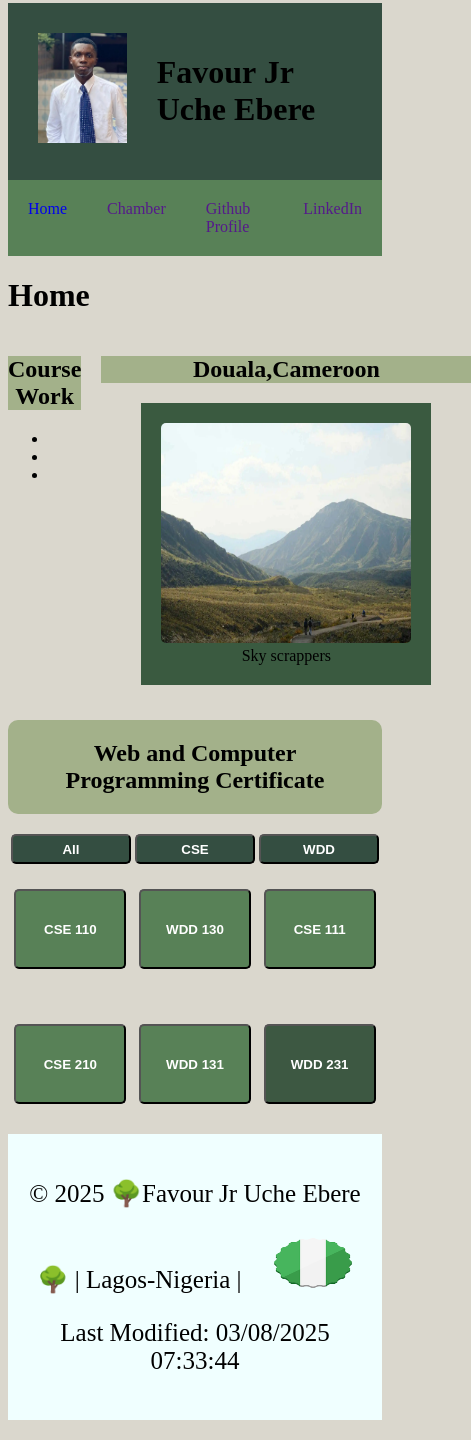
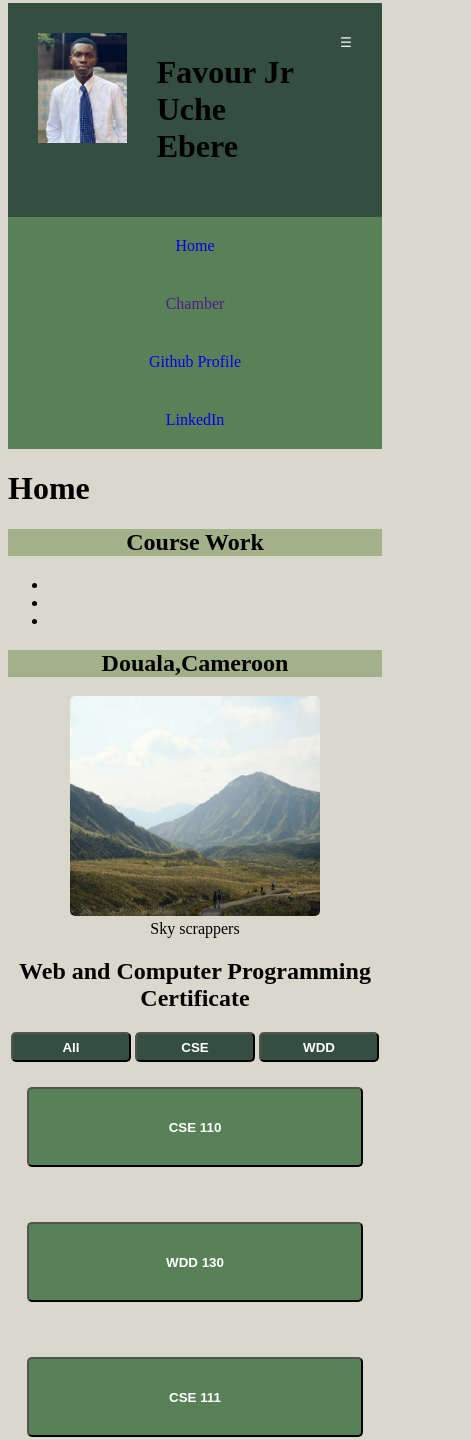
Before and after one commit to ra386/wdd231, a plain HTML site: page index.html in a window 390 px wide. Shown: the part 5-1445 px from the top of the page, 471 px wide, since content can reach past the window. Drawn offline with Linux system fonts and the light colour scheme.

Commit message:
saturday changes

```diff
--- a/index.html
+++ b/index.html
@@ -3,23 +3,25 @@
 <head>
     <meta charset="UTF-8">
     <meta name="viewport" content="width=device-width, initial-scale=1.0">
-    <link rel="stylesheet" href="styles/index.css">
+    <meta name="description" content="An introductory website to the course WDD 231 showing the couses completed and where am from ">
+    <meta name="author" content="Favour JR Uche Ebere">
+    <link rel="stylesheet" href="styles/large.css">
+    <link rel="stylesheet" href="styles/small.css">
     <script defer src="scripts/index.js"></script>
     <title>WDD231 Favour Junior Uche Ebere</title>
 </head>
 <body>
     <header>
-        <img src="images/me-selfie2.jpg" alt="me" class="pic">
+        <img src="images/me-selfie2.webp" alt="me" class="pic">
         <h1>  Favour Jr Uche Ebere</h1>
-        <button>☰</button>
+        <button id="ham">☰</button>
 
     </header>
-    <nav>
-        <!-- This is an HTML comment -->
+    <nav id="navig">
         <a href="index.html">Home</a>
         <a href="">Chamber</a>
-        <a href="">Github Profile</a>
-        <a href="">LinkedIn</a>
+        <a href="https://github.com/ra386">Github Profile</a>
+        <a href="www.linkedin.com/in/favour-junior-uche-ebere-0b2bb9247">LinkedIn</a>
 
     </nav>
     <main>
@@ -63,12 +65,12 @@
 
     </main>
     <footer>
-        <p>
+        <p class="uno">
              <span id="copysymbol"></span>
              <span id="currentyear"></span>
-             <span>🌳Favour Jr Uche Ebere 🌳 | Lagos-Nigeria | <img src="images/286660_nigeria_icon.png" alt="Nigerian Flag">
+             <span>🌳Favour Jr Uche Ebere 🌳 | Lagos-Nigeria | <img src="images/286660_nigeria_icon.png" alt="Nigerian Flag"></span>
         </p>
-        <p>
+        <p class="dos">
 
 
              <span id="lastmodified"></span>
--- a/scripts/index.js
+++ b/scripts/index.js
@@ -11,6 +11,9 @@ copy.innerHTML = '©';
 // Get last modified date
 const lastmod = document.querySelector("#lastmodified");
 lastmod.textContent = `Last Modified: ${document.lastModified}`;
+
+
+
 
 const courses = [
   {
@@ -150,3 +153,11 @@ document.querySelector("#web").addEventListener("click", () => {
 });
 
 // hamburger button
+const hamburger = document.querySelector("#ham");
+const navigation = document.querySelector("#navig");
+
+hamburger.addEventListener("click",() => {
+    navigation.classList.toggle(`open`);
+
+    hamburger.classList.toggle(`open`);
+} );
--- a/styles/index.css
+++ b/styles/large.css
@@ -83,21 +83,18 @@ nav:active{
     font-weight: bolder;
 
 }
+
 .container h2
 {
     background-color: var(--accent2-color);
 }
-.container figure
-{
-    background-color: var(--secondary-color);
-    padding: 20px;
-}
-.container2 h2
+
+/* .container2 h2
 {
     background-color: var(--accent2-color);
     padding: 20px;
     border-radius: 10px;
-}
+} */
 .unique
 {
     background-color: var(--primary-color);
--- /dev/null
+++ b/styles/small.css
@@ -0,0 +1,37 @@
+@media only screen and (max-width: 700px)
+{
+    header button{
+        display: contents;
+        color: whitesmoke;
+    }
+
+    nav{
+        /* display: none; */
+    }
+    nav
+    {
+        display: flex;
+        flex-direction: column;
+        text-align: center;
+    }
+    .container
+    {
+        display: block;
+    }
+    .head
+    {
+        margin-top: 10px;
+    }
+    #cards
+    {
+        display: block;
+    }
+    /* footer{
+        display: block;
+    } */
+     .uno
+     {
+        display: grid;
+     }
+
+}
```
Also changed, not shown: images/me-selfie.webp (deleted), images/me-selfie2.jpg (deleted), images/me-selfie2.webp (added).
